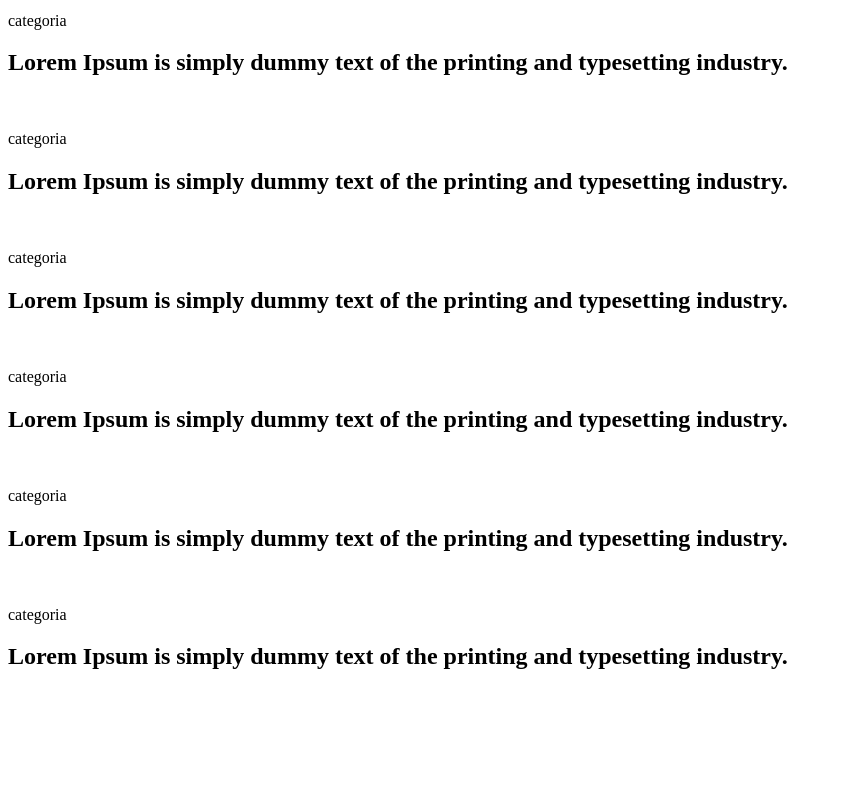
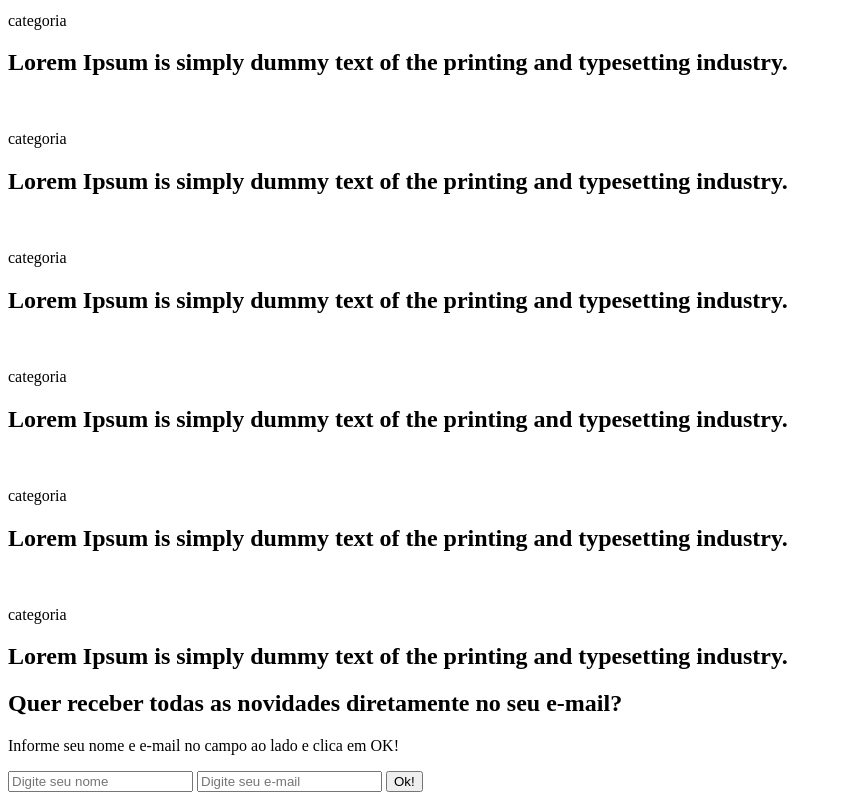
Before and after one commit to eduardodipp7/HTML5_CSS3, a plain HTML site: page marcando-conteudo/index.html in a window 1280 px wide. Shown: the part 1069-1869 px from the top of the page, without its empty margins (0-842 px from the left). Before the commit the page ends 1759 px from the top, so only its background shows below. Drawn offline with Linux system fonts and the light colour scheme.

Commit message:
Marcação de optin[conceito de markting digital]

```diff
--- a/marcando-conteudo/index.html
+++ b/marcando-conteudo/index.html
@@ -154,6 +154,18 @@
               </header>
           </article>
       </section>
+
+      <article>
+          <header>
+              <h1>Quer receber todas as novidades diretamente no seu e-mail?</h1>
+              <p>Informe seu nome e e-mail no campo ao lado e clica em OK!</p>
+          </header>
+          <form>
+              <input type="tex" placeholder="Digite seu nome">
+              <input type="email" placeholder="Digite seu e-mail">
+              <button type="submit">Ok!</button>
+          </form>
+      </article>
   </main>
 
   </body>
```
